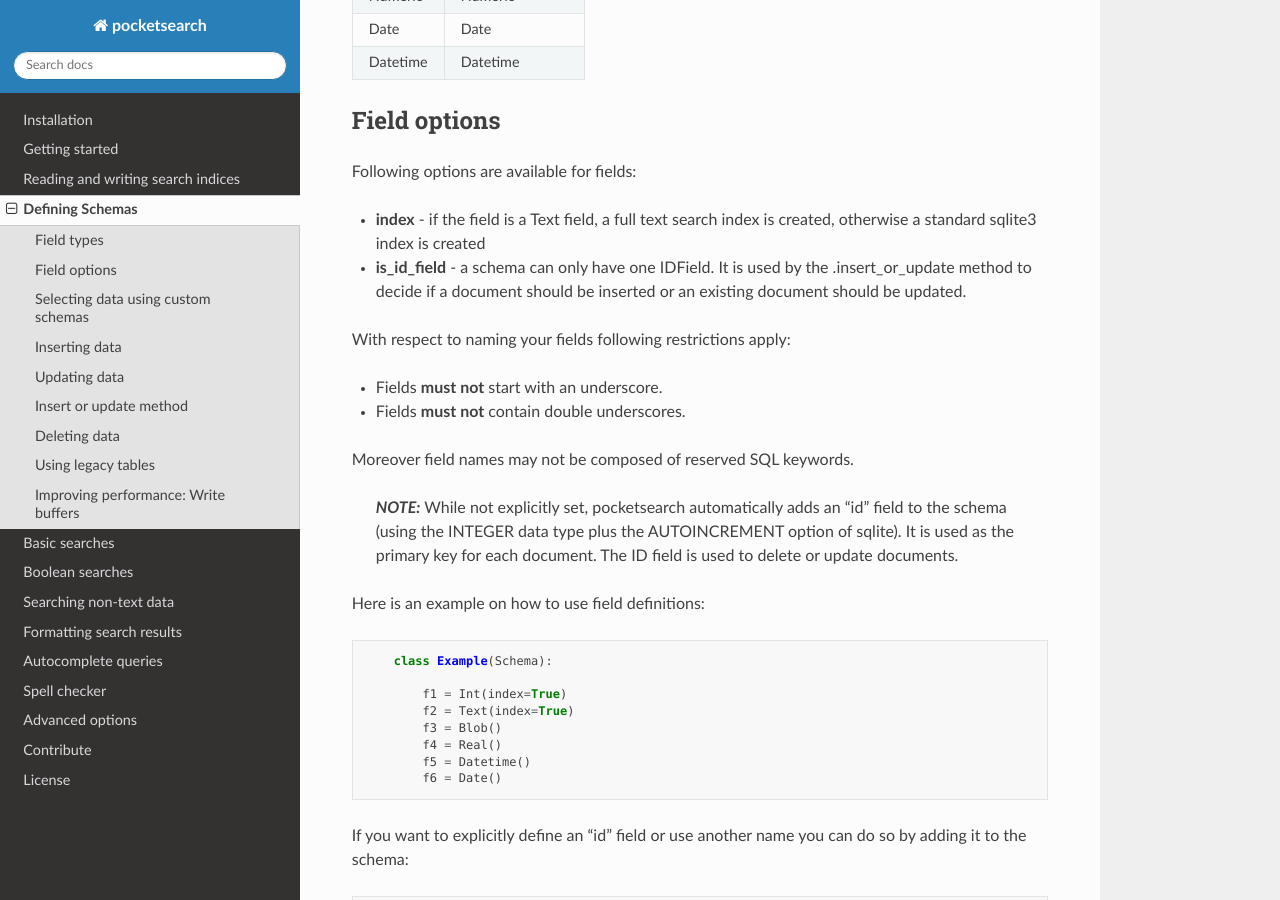
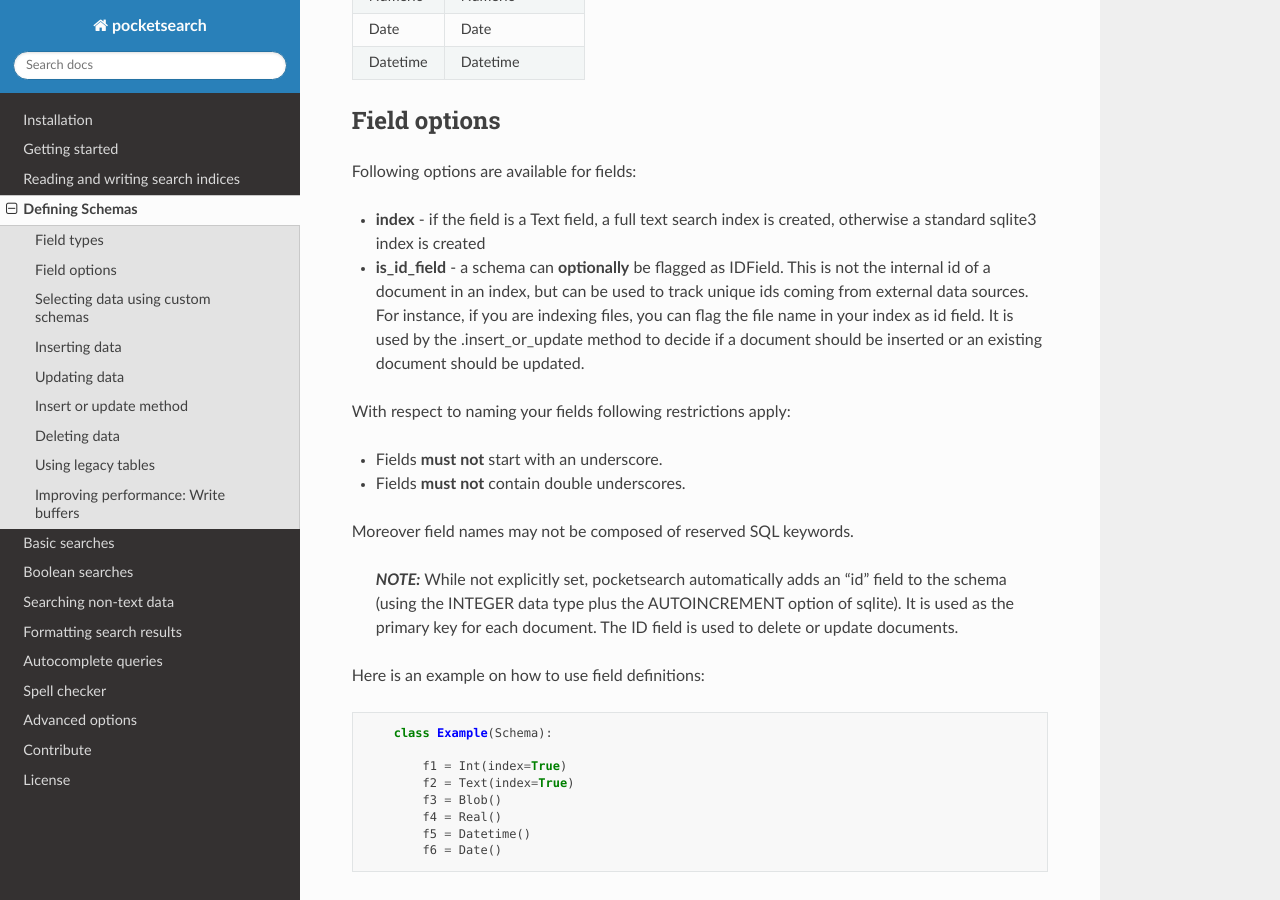
Before and after one commit to kaykay-dv/pocketsearch, a Sphinx documentation site: the page built from docs/schemas.md, in a window 1280 px wide and 900 px high, scrolled down 861 px. Built offline with Sphinx 7.4.7 and the Read the Docs theme 2.0.0, drawn with Linux system fonts in a browser that asks for light colours; some of the changed text lies outside the part shown.

Commit message:
Updated documentation

````diff
--- a/docs/schemas.md
+++ b/docs/schemas.md
@@ -41,7 +41,10 @@ Following fields are available:
 Following options are available for fields:
 
 * **index** - if the field is a Text field, a full text search index is created, otherwise a standard sqlite3 index is created
-* **is_id_field** - a schema can only have one IDField. It is used by the .insert_or_update method to decide if a document should be inserted or an existing document should be updated.
+* **is_id_field** - a schema can **optionally** be flagged as IDField. This is not the internal id of a document in an index, but
+can be used to track unique ids coming from external data sources. For instance, if you are indexing files, you can flag the
+file name in your index as id field. It is used by the .insert_or_update method to decide if a document should be
+inserted or an existing document should be updated.
 
 With respect to naming your fields following restrictions apply:
 
@@ -117,7 +120,8 @@ When using the .insert method you have to provide values for **all** fields.
 ## Updating data
 
 When storing schemas, pocketsearch associates each document with a unique numeric
-**id** field. (unless you have renamed it to something else ). This id can be retrieved through search:
+**id** field. (unless you have renamed it to something else ).
+This id can be retrieved through search:
 
 ```Python
 # Assuming default id field:
@@ -128,9 +132,11 @@ pocket_search.search(f1=32)[0].record_id
 1
 ```
 
-Using the **id** of a document, you can run updates on a given document:
+Using the **id** of a document, you can run updates on a given document by
+providing the **rowid** keyword argument to the .update method:
 
 ```Python
+# Updating f1 field to 48:
 pocket_search.update(rowid=1, f1=48)
 ```
 
````
